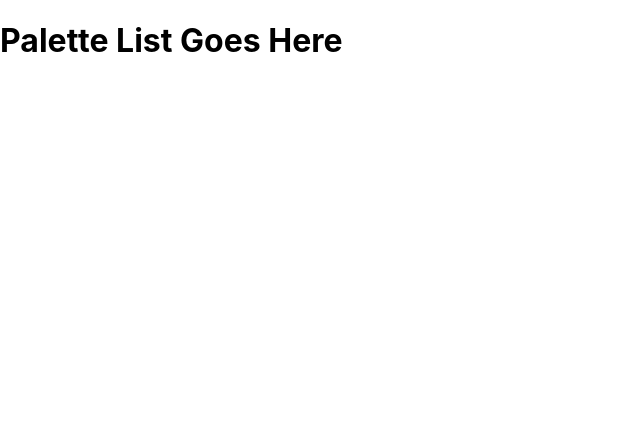
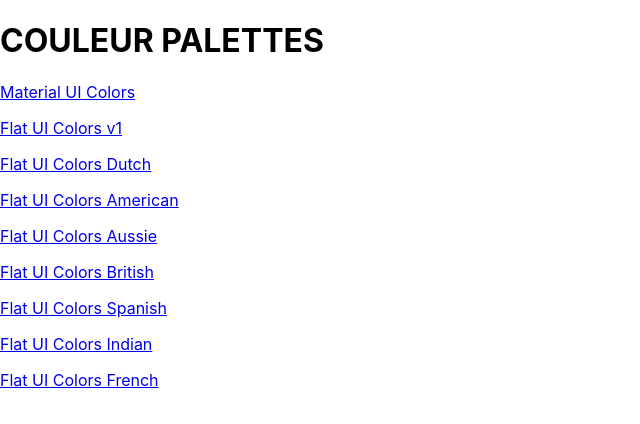
Before and after one commit to praggygruntt/Couleur, a React (Create React App) app: page / in a window 1280 px wide. Shown: the top 424 px of the page, without its empty margins (0-640 px from the left). Built offline with nearby package versions, Linux system fonts and the light colour scheme.

Commit message:
Add PaletteList and Links

```diff
--- a/src/App.js
+++ b/src/App.js
@@ -1,6 +1,7 @@
 import React, {Component} from 'react';
 import {Route, Switch} from 'react-router-dom';
 import Palette from './Components/Palette';
+import PaletteList from './Components/PaletteList';
 import seedPalettes from './seedPalettes';
 import {generateFullPalette} from './colorHelpers';
 
@@ -13,7 +14,7 @@
   render() {
     return (
       <Switch>
-        <Route exact path="/" render={() => <h1>Palette List Goes Here</h1>}/>
+        <Route exact path="/" render={() => <PaletteList palettes={seedPalettes}/>}/>
         <Route exact path="/palette/:id" render={routeProps => <Palette palette={generateFullPalette(this.findPalette(routeProps.match.params.id))}/>}/>
       </Switch>
     )
--- a/src/Components/Navbar.js
+++ b/src/Components/Navbar.js
@@ -8,6 +8,7 @@
 import IconButton from '@material-ui/core/IconButton';
 import CloseIcon from "@material-ui/icons/Close";
 import Slide from '@material-ui/core/Slide';
+import {Link} from 'react-router-dom';
 
 
 function SlideTransition(props) {
@@ -37,7 +38,7 @@
         return(
             <header className="Navbar">
                 <div className="logo">
-                    <a href="#">Couleur</a>
+                    <Link to="/">COULEUR</Link>
                 </div>
                 <div className="slider-container">
                     <span>Level: {level}</span>
--- /dev/null
+++ b/src/Components/PaletteList.js
@@ -0,0 +1,16 @@
+import React, {Component} from 'react';
+import {Link} from 'react-router-dom';
+
+export default class PaletteList extends Component {
+    render() {
+        const {palettes} = this.props;
+        return(
+            <div className="PaletteList">
+                <h1>COULEUR PALETTES</h1>
+                {palettes.map(palette => (
+                    <p><Link to={`/palette/${palette.id}`}>{palette.paletteName}</Link></p>
+                ))}
+            </div>
+        )
+    }
+}
```
